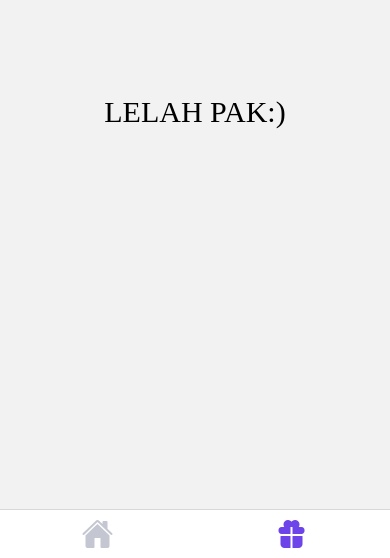
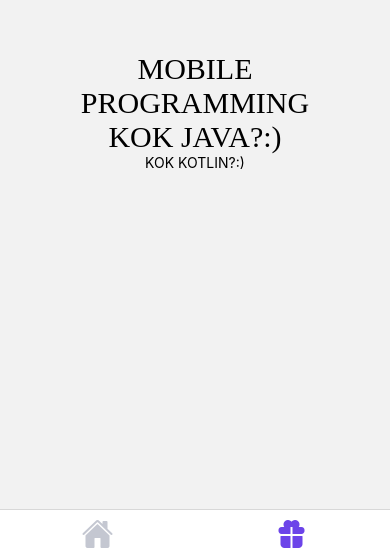
Before and after one commit to Khubayan/bacarita, a React Native app: screen /BottomTab in a window 390 px wide. Shown: the part 286-844 px from the top of the page. Built offline with nearby package versions, Linux system fonts and the light colour scheme.

Commit message:
Add member names

```diff
--- a/screens/AboutScreen.tsx
+++ b/screens/AboutScreen.tsx
@@ -6,19 +6,22 @@ import {View, Text, StyleSheet} from 'react-native';
 const AboutScreen = () => {
   return (
     <View style={styles.container}>
-      <Text style={styles.mainTitle}>LELAH PAK:)</Text>
+      <Text style={styles.mainTitle}>MOBILE PROGRAMMING KOK JAVA?:)</Text>
+      <Text>KOK KOTLIN?:)</Text>
     </View>
   );
 };
 
 const styles = StyleSheet.create({
   container: {
+    paddingHorizontal: 55,
     flex: 1,
     alignItems: 'center',
     justifyContent: 'center',
   },
   mainTitle: {
     fontFamily: 'Caveat',
+    textAlign: 'center',
     fontSize: 30,
   },
 });
```
Also changed, not shown: anggota.txt (added).
